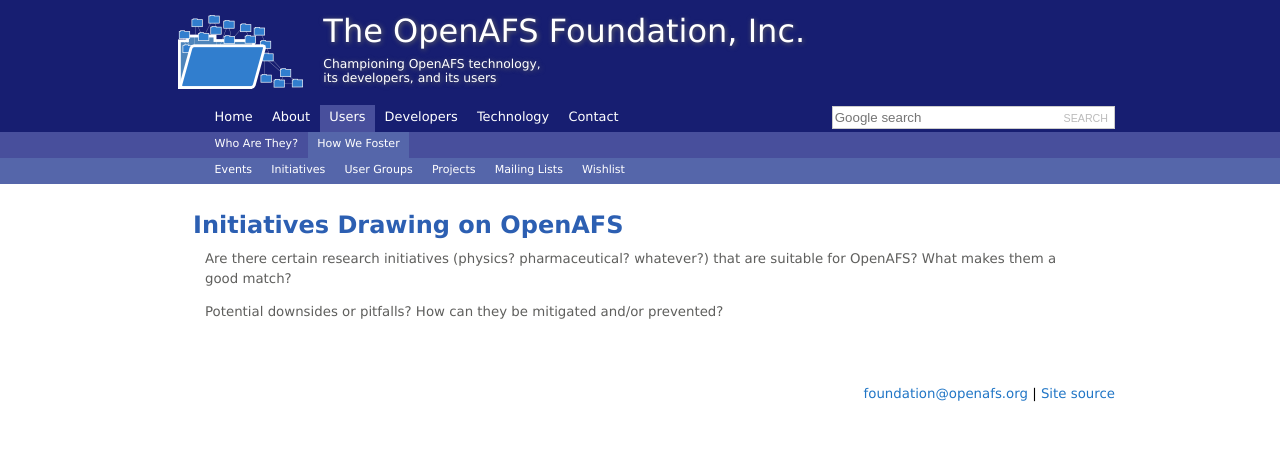
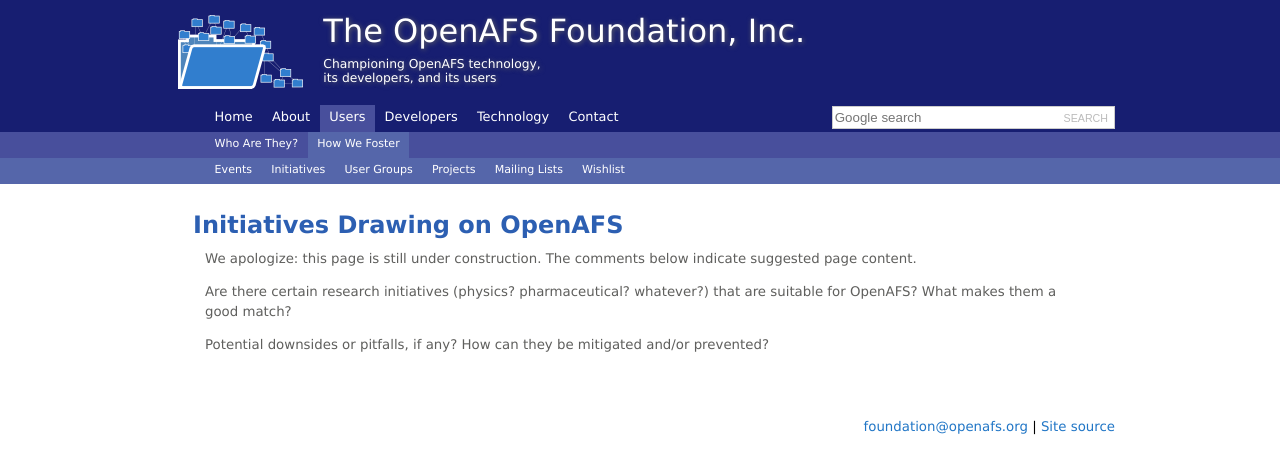
Before and after one commit to openafsfoundation/openafsfoundation.org, a Jekyll site: the page built from users/initiatives/index.md, in a window 1280 px wide. Shown: the top 474 px of the page. Built offline with Jekyll 4.4.1, drawn with Linux system fonts in a browser that asks for light colours.

Commit message:
Update index.md

```diff
--- a/users/initiatives/index.md
+++ b/users/initiatives/index.md
@@ -5,6 +5,10 @@
 
 ## Initiatives Drawing on OpenAFS ##
 
+We apologize: this page is still under construction.  The comments below indicate suggested page content.
+
+
+
 Are there certain research initiatives (physics?  pharmaceutical?  whatever?) that are suitable for OpenAFS?  What makes them a good match?
 
-Potential downsides or pitfalls?  How can they be mitigated and/or prevented?
+Potential downsides or pitfalls, if any?  How can they be mitigated and/or prevented?
```
